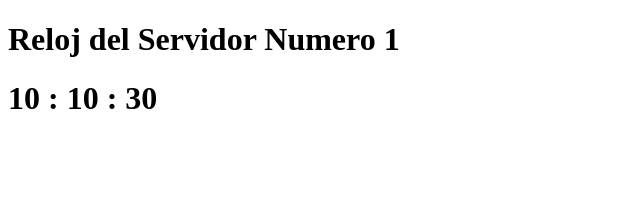
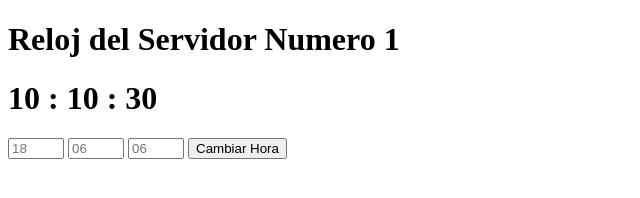
Before and after one commit to SantiagoSosa12/RelojMiddleware, a website: page views/index.html in a window 1280 px wide. Shown: the whole page, without its empty margins (0-640 px from the left). Drawn offline with Linux system fonts and the light colour scheme.

Commit message:
cambiando hora desde usuario PRUEBA

```diff
--- a/views/index.html
+++ b/views/index.html
@@ -9,5 +9,11 @@
     <body onload="conectarAServidor()">
         <h1>Reloj del Servidor Numero 1</h1>
         <h1 id="Reloj">10 : 10 : 30</h1>
+        <form action="/cambiarHora" method="POST">
+            <input type="number" id="hora" name="hora" min="0" max="23" placeholder="18" required>
+            <input type="number" id="minuto" name="minuto" min="0" max="60" placeholder="06" required>
+            <input type="number" id="segundo" name="segundo" min="0" max="60" placeholder="06" required>
+            <input type="submit" value="Cambiar Hora">
+        </form>
     </body>
 </html>
```
Also changed, not shown: index.js (+13 -0 lines).
